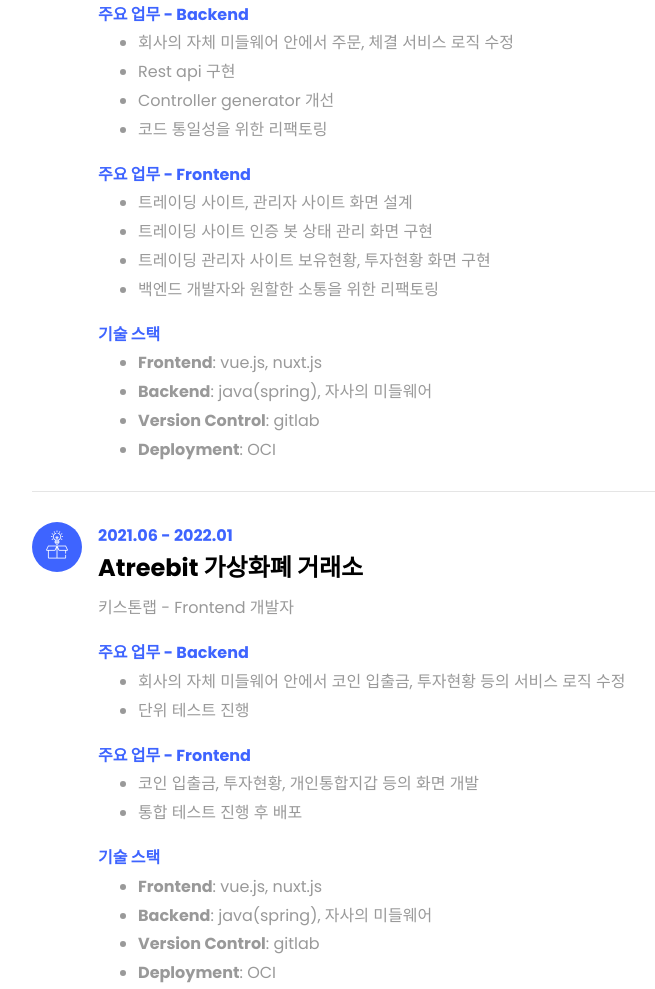
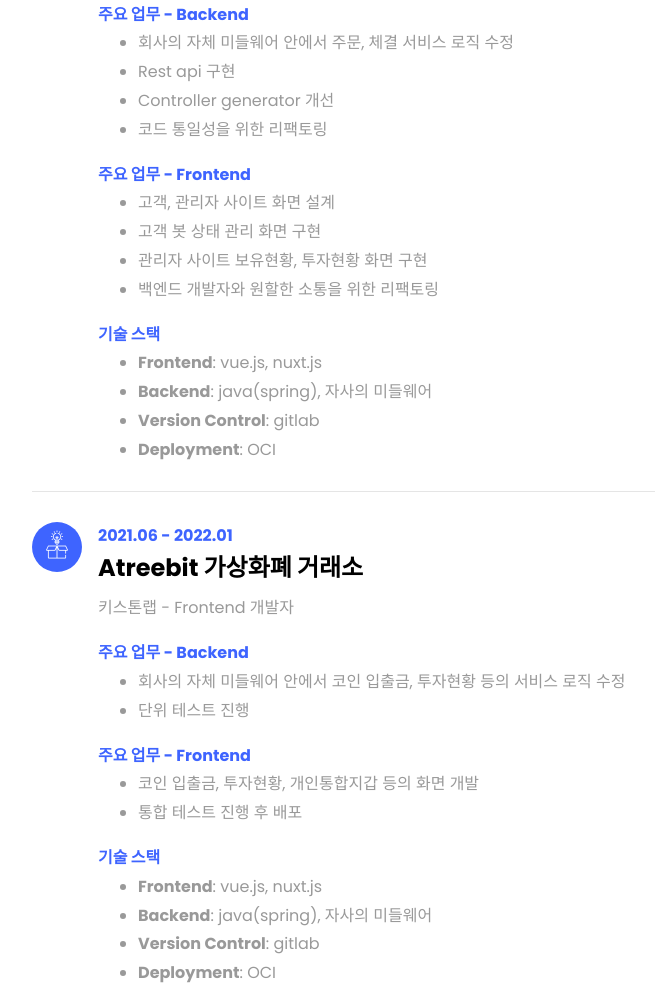
Before and after one commit to kws60000/kws60000.github.io, a plain HTML site: page index.html in a window 1280 px wide. Shown: the part 4360-5349 px from the top of the page, without its empty margins (338-993 px from the left). Drawn offline with Linux system fonts and the light colour scheme; files whose address does not match are found by name.

Commit message:
update portfolio

```diff
--- a/index.html
+++ b/index.html
@@ -280,9 +280,9 @@
 								</ul>
 								<b class="text-primary">주요 업무 - Frontend </b>
 								<ul>
-									<li>트레이딩 사이트, 관리자 사이트 화면 설계</li>
-									<li>트레이딩 사이트 인증 봇 상태 관리 화면 구현</li>
-									<li>트레이딩 관리자 사이트 보유현황, 투자현황 화면 구현</li>
+									<li>고객, 관리자 사이트 화면 설계</li>
+									<li>고객 봇 상태 관리 화면 구현</li>
+									<li>관리자 사이트 보유현황, 투자현황 화면 구현</li>
 									<li>백엔드 개발자와 원할한 소통을 위한 리팩토링</li>
 								</ul>
 								<b class="text-primary">기술 스택</b>
```
